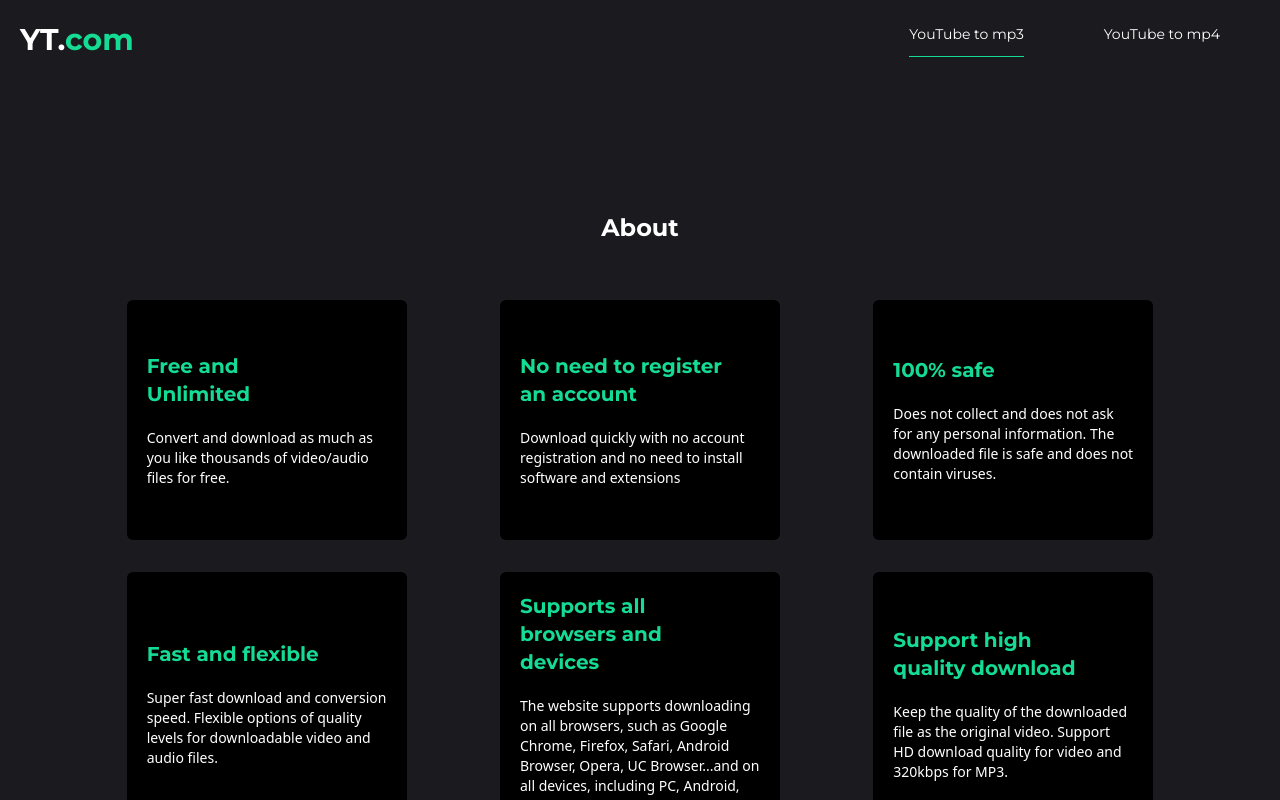
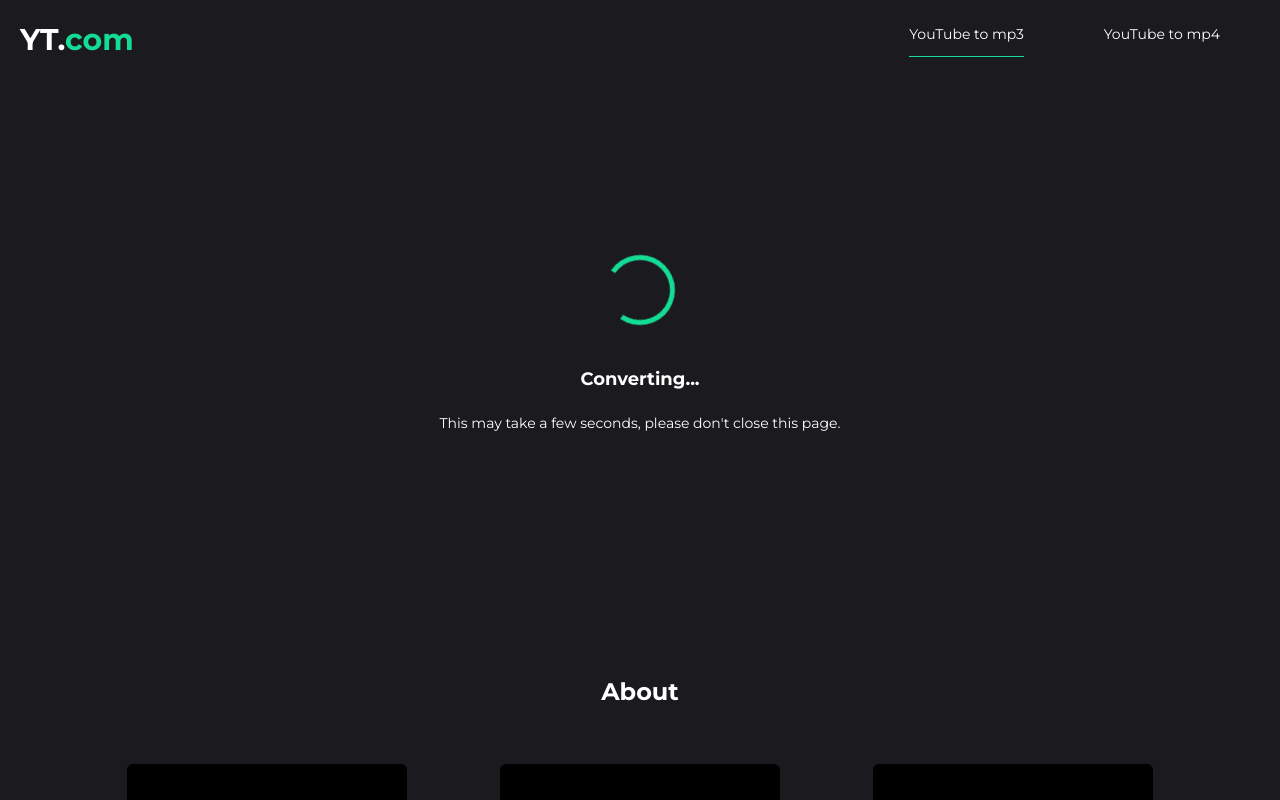
Before and after one commit to mhdrashid-dev/youtube-mp3-mp4-converter-site-reactjs, a React (Create React App) app: page /loading in a window 1280 px wide. Shown: the top 800 px of the page. Built offline with nearby package versions, Linux system fonts and the light colour scheme.

Commit message:
Complete loading page design

```diff
--- a/src/Components/Loading.js
+++ b/src/Components/Loading.js
@@ -2,8 +2,12 @@ import React from 'react'
 
 function Loading() {
   return (
-    <div>
-
+    <div className='w-full h-[50vh] flex flex-col justify-center items-center'>
+        <div class="mb-10">
+            <div class="border-t-transparent border-solid animate-spin  rounded-full border-primary border-[3px] h-[30px] w-[30px] md:border-[5px] md:w-[50px] md:h-[50px] xl:w-[70px] xl:h-[70px]"></div>
+        </div>
+        <h1 className='text-white font-montserrat text-sm font-bold md:text-lg'>Converting...</h1>
+        <h1 className='text-white font-montserrat text-[.6rem] md:text-sm mt-5'>This may take a few seconds, please don't close this page.</h1>
     </div>
   )
 }
--- a/src/Pages/YtConverterPage.js
+++ b/src/Pages/YtConverterPage.js
@@ -9,6 +9,7 @@ import Resultmp3 from '../Components/Resultmp3'
 import Resultmp4 from '../Components/Resultmp4'
 import AOS from 'aos'
 import 'aos/dist/aos.css'
+import Loading from '../Components/Loading'
 
 
 function YtConverterPage() {
@@ -28,6 +29,7 @@ function YtConverterPage() {
                 <Route path='/mp4' element={<Mp4converter></Mp4converter>}></Route>
                 <Route path='/resultmp3' element={<Resultmp3></Resultmp3>}></Route>
                 <Route path='/resultmp4' element={<Resultmp4></Resultmp4>}></Route>
+                <Route path='/loading' element={<Loading></Loading>}></Route>
             </Routes>
             <About></About>
             <Footer></Footer>
```
